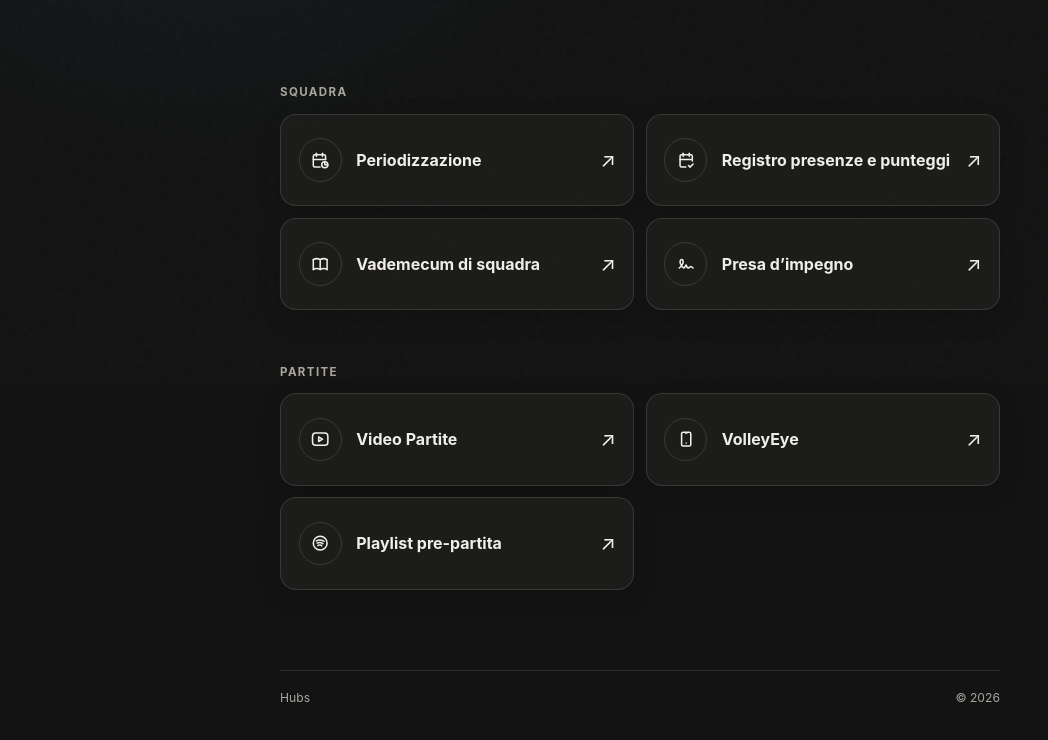
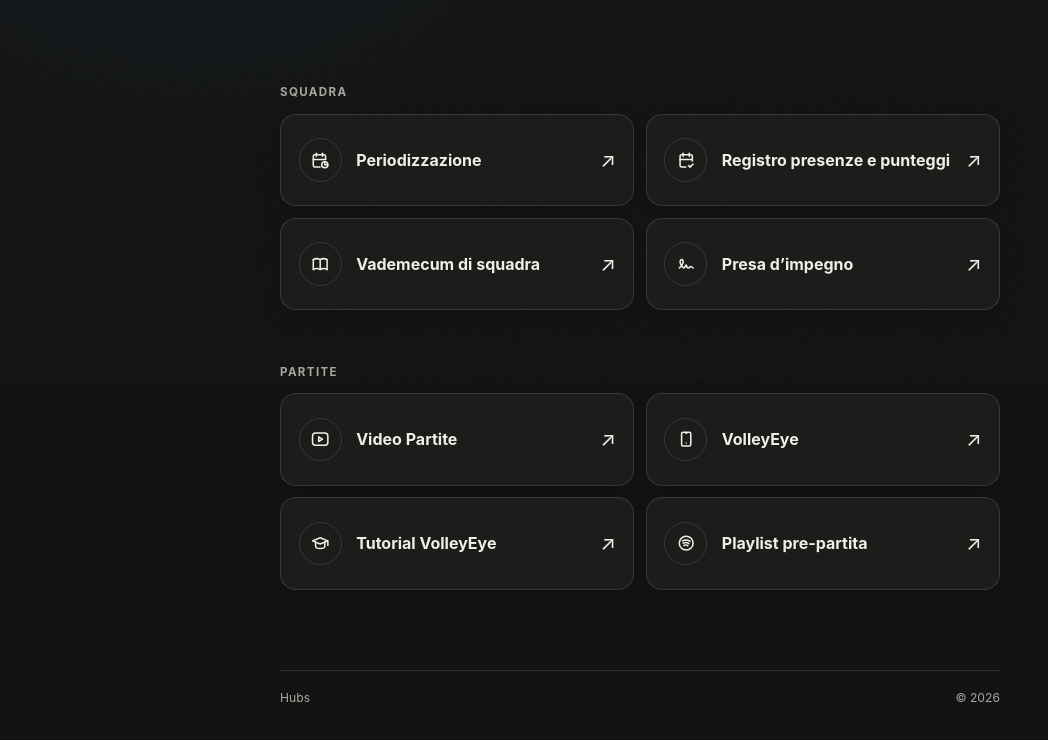
Before and after one commit to davidaffo/hubs, a website: page docs/u19-2div/index.html in a window 1280 px wide. Shown: the part 416-1156 px from the top of the page, without its empty margins (0-1048 px from the left). Drawn offline with Linux system fonts and the light colour scheme.

Commit message:
Aggiorna hubs · 19/09/26, 12:52

```diff
--- a/content/hubs.json
+++ b/content/hubs.json
@@ -51,6 +51,11 @@
               "label": "VolleyEye",
               "url": "https://davidaffo.github.io/VolleyEye/",
               "icon": "device-mobile"
+            },
+            {
+              "label": "Tutorial VolleyEye",
+              "url": "https://youtu.be/3umhm51305A",
+              "icon": "school"
             },
             {
               "label": "Playlist pre-partita",
--- a/docs/u19-2div/index.html
+++ b/docs/u19-2div/index.html
@@ -160,6 +160,26 @@
           <span class="link-copy"><span class="link-label">VolleyEye</span></span>
           <span class="link-arrow" aria-hidden="true">↗</span>
         </a>
+        <a class="link-card" href="https://youtu.be/3umhm51305A" target="_blank" rel="noopener noreferrer">
+          <span class="link-icon" aria-hidden="true"><svg
+  xmlns="http://www.w3.org/2000/svg"
+  width="24"
+  height="24"
+  viewBox="0 0 24 24"
+  fill="none"
+  stroke="currentColor"
+  stroke-width="2"
+  stroke-linecap="round"
+  stroke-linejoin="round"
+  class="icon icon-tabler icons-tabler-outline icon-tabler-school"
+>
+  <path stroke="none" d="M0 0h24v24H0z" fill="none" />
+  <path d="M22 9l-10 -4l-10 4l10 4l10 -4v6" />
+  <path d="M6 10.6v5.4a6 3 0 0 0 12 0v-5.4" />
+</svg></span>
+          <span class="link-copy"><span class="link-label">Tutorial VolleyEye</span></span>
+          <span class="link-arrow" aria-hidden="true">↗</span>
+        </a>
         <a class="link-card" href="https://open.spotify.com/playlist/4uohaJchIbWv52r9D0HQqJ?si=ef887d5a8ef04371&amp;pt=49bb27bbce40d6c98e3a90f2f7319ee8" target="_blank" rel="noopener noreferrer">
           <span class="link-icon" aria-hidden="true"><svg
   xmlns="http://www.w3.org/2000/svg"
```
